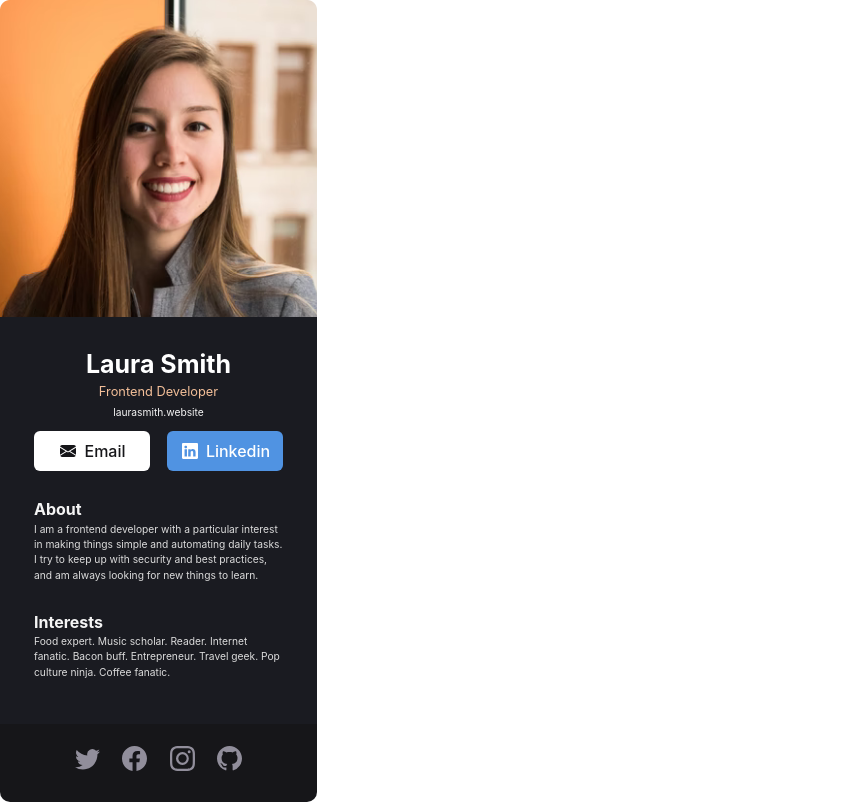
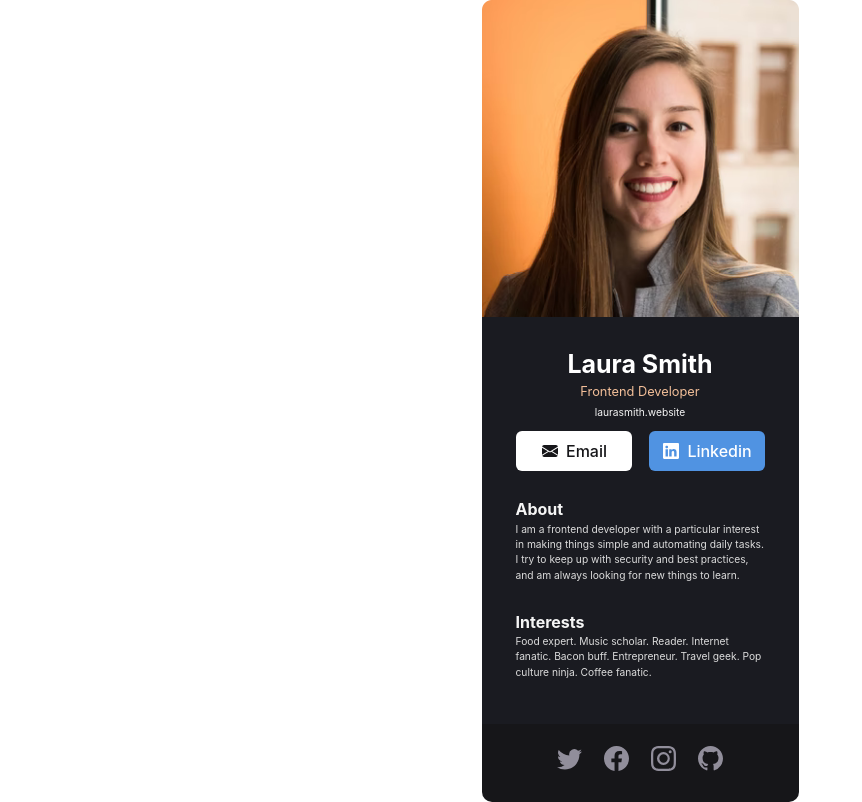
Before and after one commit to stylish-pawmy/react-business-card, a React (Vite) app: page / in a window 1280 px wide. Shown: the whole page, without its empty margins (0-862 px from the left). Built offline with nearby package versions, Linux system fonts and the light colour scheme.

Commit message:
Center card

```diff
--- a/src/App.css
+++ b/src/App.css
@@ -13,6 +13,8 @@
 
 body > * {
   font-family: "Inter", sans-serif;
+  width: 100vw;
+  height: 100vh;
 }
 
 .card {
@@ -21,6 +23,8 @@ body > * {
   display: flex;
   flex-direction: column;
   align-items: center;
+  margin-left: auto;
+  margin-right: auto;
 }
 
 .main-content {
```
